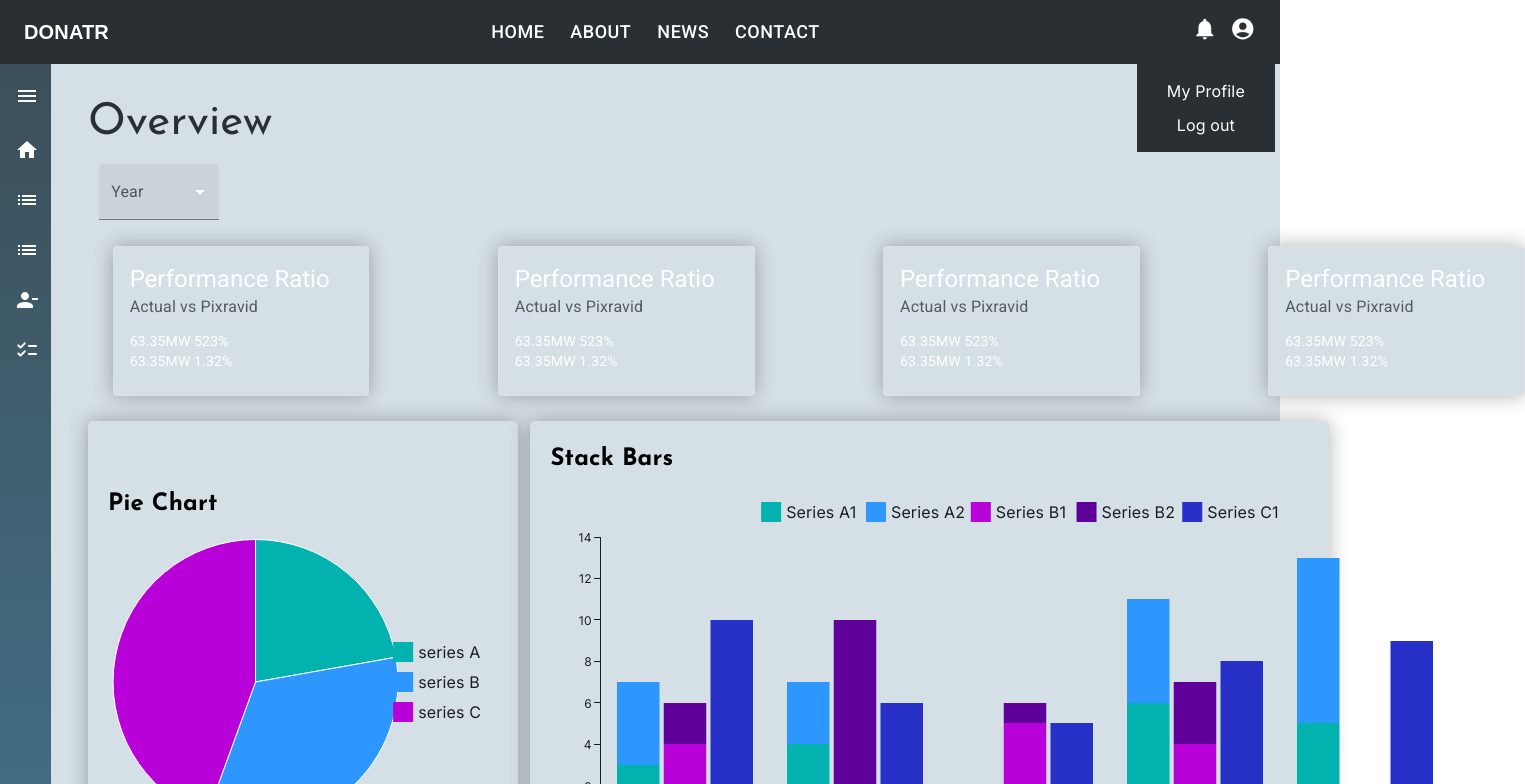
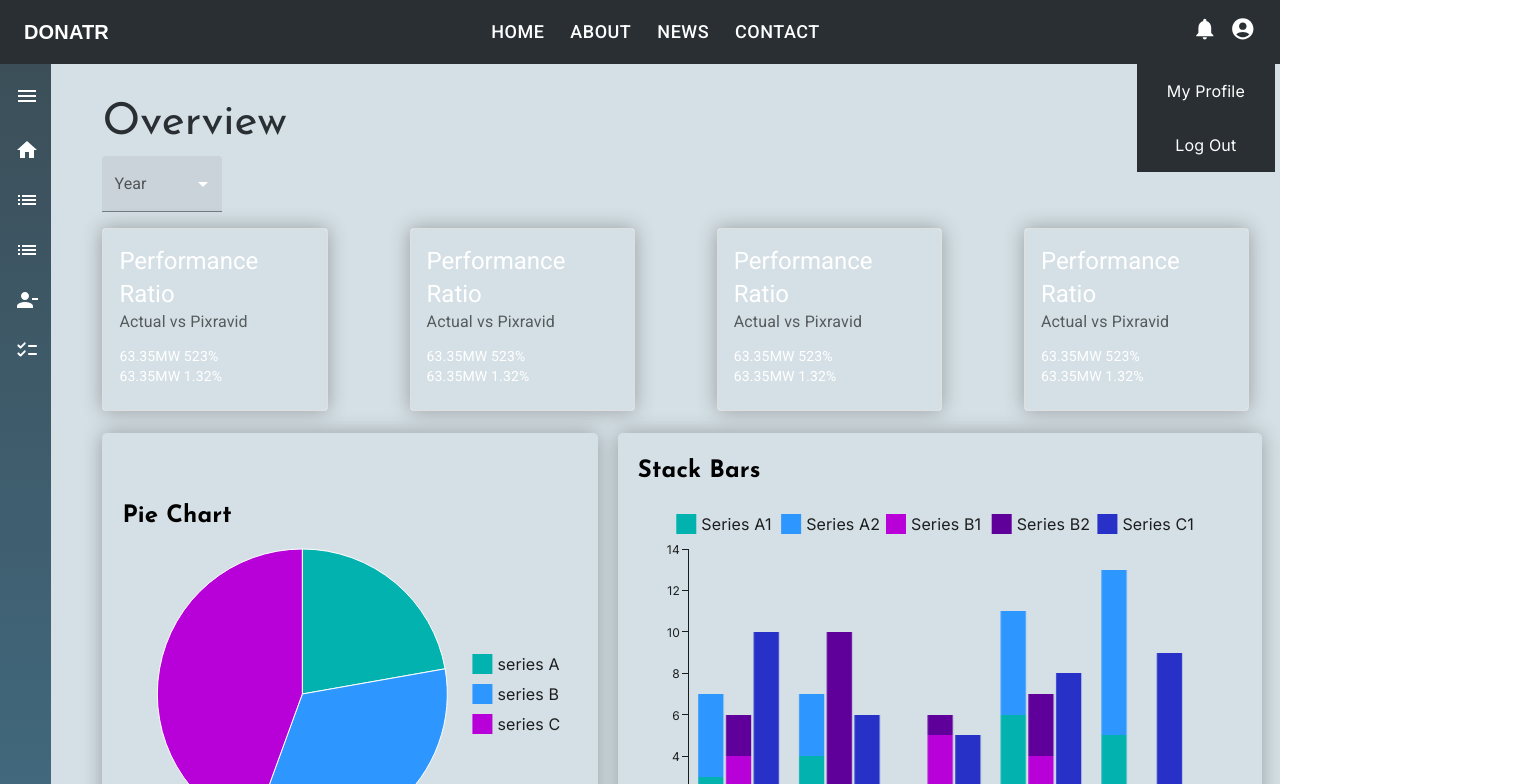
Before and after one commit to ahmedhussein107/DONATR, a React (Vite) app in the folder youth-like-fruits/: page /admin in a window 1280 px wide. Both pictures are taken after a click on the element 1243 px from the left and 32 px from the top of the page. Shown: the top 784 px of the page, 1525 px wide, since content can reach past the window. Built offline with nearby package versions, Linux system fonts and the light colour scheme.

Commit message:
add background for statistics

```diff
--- a/youth-like-fruits/src/AdminPage/AdminPage.jsx
+++ b/youth-like-fruits/src/AdminPage/AdminPage.jsx
@@ -9,6 +9,8 @@ import OutlinedCard from './Dashboard/OutlinedCard'
 import NotificationsIcon from '@mui/icons-material/Notifications';
 import AccountCircleIcon from '@mui/icons-material/AccountCircle';
 import Popup from './Popup'
+import MyButton from '../Components/MyButton/MyButton'
+import { Box } from '@mui/material'
 
 
 function AdminPage() {
@@ -33,7 +35,7 @@ function AdminPage() {
   ]
 
   return (
-    <div className='container'>
+    <div className='container'  >
         <ElevateAppBar iconsList={listOfIcons}/>
         <div style=
                     {{
@@ -49,19 +51,21 @@ function AdminPage() {
                   flexDirection: 'column' ,
                   background: '#292F33' ,
                   alignItems: 'center' ,
-                  gap: '1.2vh' ,
-                  padding: '15px 30px'
+                  textAlign: 'center',
+                  // gap: '1.2vh' ,
+                  // padding: '15px 30px'
                 }}>
-                <div style={{hover: {backgroundColor: 'light grey'} , cursor: 'pointer'}} onClick={() => {
+                <Box sx={{'&:hover': {backgroundColor: '#2F3F4F'}, width: '100%', height: '100%', cursor: 'pointer', padding: '15px 30px'}} onClick={() => {
                   window.location.href = '/settings'
                 }}>
                   <p>My Profile</p>
-                </div>
-                <div style={{hover: {backgroundColor: 'light grey'} , cursor: 'pointer'}} onClick={() => {
-                  window.location.href = '/'
+                </Box>
+                <Box sx={{'&:hover': {backgroundColor: '#2F3F4F'},width:'100%' , cursor: 'pointer', padding: '15px 30px'}} onClick={() => {
+                  window.location.href = '/login'
                 }}>
-                  <p>Log out</p>
-                </div>
+                  <p>Log Out</p>
+                </Box>
+                {/* <MyButton directory= '/settings' label='My Profile' hoverColor='light grey' normalColor='#292F33'/> */}
               </div>
             )}
         </div>
@@ -69,26 +73,25 @@ function AdminPage() {
           <div style = {{display: 'flex' , flexDirection: 'row'}}>
           {isOpen && <Popup onClose={togglePopup}/>}
           <SideBar/>
-          <div style={{display: 'flex', flexDirection: 'column', marginTop: '2%'}}>
+          <div style={{display: 'flex', flexDirection: 'column', padding: '2% 4%'}}>
                 <p style={{
                     fontSize: '44px',
                     fontFamily: 'Josefin Sans',
                     fontWeight: '400',
                     color: '#292F33',
-                    marginLeft: '3%',
                 }}>Overview</p>
                 <SelectVariants/>
-                <div style={{display : 'flex' , flexDirection:'row',gap:'11%' ,marginLeft : '5%',marginTop : '1.5%'}}>
+                <div style={{display : 'flex' , flexDirection:'row',gap:'7.27%' ,marginTop : '1.5%'}}>
                 <OutlinedCard/>
                 <OutlinedCard/>
                 <OutlinedCard/>
                 <OutlinedCard/>
                 </div>
-                <div style={{display: 'flex', flexDirection: 'row', marginTop: '2%', position: 'relative'}}>
+                <div style={{display: 'flex', flexDirection: 'row', gap: '2%', marginTop: '2%', position: 'relative', maxWidth: '88%'}}>
                     <div style={{
-                        minWidth: '35%',
+                        minWidth: '50%',
+                        // width: '40%',
                         backgroundColor: '#D5E0E6',
-                        marginLeft: '3%',
                         alignContent: 'center',
                         borderRadius: '5px',
                         boxShadow: '0px 0px 20px rgba(0, 0, 0, 0.3)',
@@ -106,8 +109,8 @@ function AdminPage() {
                     </div>
                     <div style={{
                         minWidth: '65%',
+                        // width: '70%',
                         backgroundColor: '#D5E0E6',
-                        marginLeft: '1%',
                         borderRadius: '5px',
                         boxShadow: '0px 0px 20px rgba(0, 0, 0, 0.3)',
                         padding: '20px'
--- a/youth-like-fruits/src/AdminPage/Dashboard/OutlinedCard.jsx
+++ b/youth-like-fruits/src/AdminPage/Dashboard/OutlinedCard.jsx
@@ -29,7 +29,7 @@ const card = (
 
 export default function OutlinedCard() {
   return (
-    <Box sx={{ minWidth: '22%' }}>
+    <Box sx={{ minWidth: '20%' }}>
       <Card variant="outlined" sx={{boxShadow: '0px 0px 20px rgba(0, 0, 0, 0.3)'}}>{card}</Card>
     </Box>
   );
--- a/youth-like-fruits/src/AdminPage/Dashboard/SelectVariants.jsx
+++ b/youth-like-fruits/src/AdminPage/Dashboard/SelectVariants.jsx
@@ -13,7 +13,7 @@ export default function SelectVariants() {
 
   return (
     <div>
-      <FormControl variant="filled" sx={{ m: 1, minWidth: 120,marginLeft:6 }}>
+      <FormControl variant="filled" sx={{ minWidth: 120,}}>
         <InputLabel id="demo-simple-select-filled-label" >Year</InputLabel>
         <Select
           labelId="demo-simple-select-filled-label"
--- a/youth-like-fruits/src/AdminPage/Dashboard/StackBars.jsx
+++ b/youth-like-fruits/src/AdminPage/Dashboard/StackBars.jsx
@@ -11,8 +11,9 @@ export default function StackBars() {
         { data: [2, 8, 1, 3, 1], stack: 'B', label: 'Series B2' },
         { data: [10, 6, 5, 8, 9], label: 'Series C1' },
       ]}
-      width={950}
+      // width={950}
       height={390}
+      sx={{transition: 'all 0.1s'}}
     />
   );
 }
--- a/youth-like-fruits/src/AdminPage/SideBar.jsx
+++ b/youth-like-fruits/src/AdminPage/SideBar.jsx
@@ -46,7 +46,7 @@ function SideBar() {
             width: open ? "20vw" : "4vw",
             background: `linear-gradient(to bottom, #3C4F59, #426D84)`,
             color: `#fff`,
-            height: `92vh`,
+            height: `100%`,
             transition: `all 0.2s`,
             }}>
                <div className="top_section">
```
